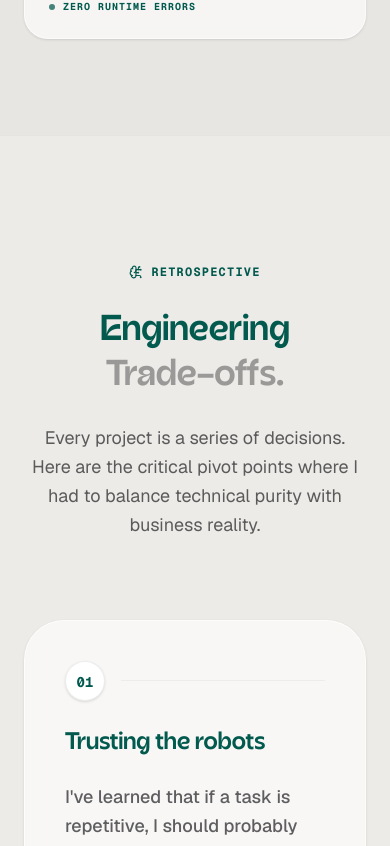
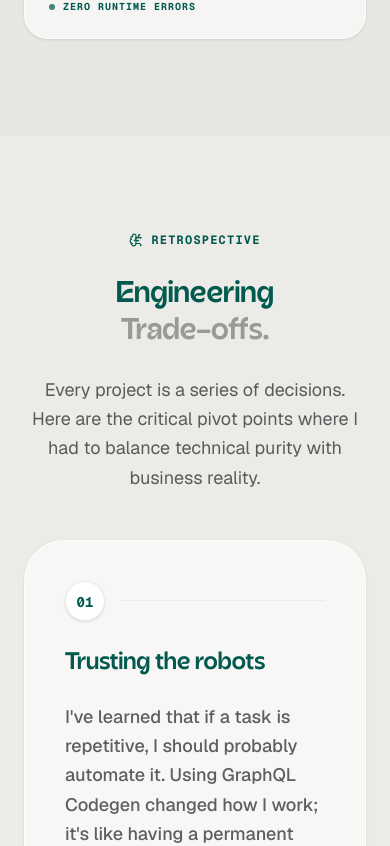
Before and after one commit to ChristianCastillejo/portfolio, a Next.js app: page /projects/silvestra in a window 390 px wide. Shown: the part 9898-10744 px from the top of the page. Built offline with nearby package versions, Linux system fonts and the light colour scheme.

Commit message:
--wip-- [skip ci]

```diff
--- a/src/components/projects/shared/project-insight.tsx
+++ b/src/components/projects/shared/project-insight.tsx
@@ -8,17 +8,16 @@ export const ProjectInsight = ({ project }: { project: ProjectCaseStudy }) => {
     if (!project.lessons || project.lessons.length === 0) return null;
 
     return (
-        <section className="w-full border-t border-border/40 relative overflow-hidden py-32 md:py-48">
-
+        <section className="w-full border-t border-border/40 relative overflow-hidden py-24 md:py-48">
             <div className="w-full max-w-[1400px] mx-auto px-6 md:px-12">
 
                 {/* 1. HEADER EDITORIAL (Centrado para cerrar la narrativa) */}
-                <div className="text-center max-w-3xl mx-auto mb-20 md:mb-32">
+                <div className="text-center max-w-3xl mx-auto mb-12 md:mb-32">
                     <span className="font-mono text-xs text-accent font-bold uppercase tracking-widest flex items-center justify-center gap-2 mb-6">
                         <BrainCircuit size={14} />
                         Retrospective
                     </span>
-                    <h3 className="font-display text-4xl md:text-6xl font-bold text-foreground mb-6 leading-tight">
+                    <h3 className="font-display text-3xl sm:text-4xl md:text-6xl font-bold text-foreground mb-6 leading-tight">
                         Engineering <br /> <span className="text-foreground/40">Trade-offs.</span>
                     </h3>
                     <p className="text-foreground/70 text-lg md:text-xl leading-relaxed text-pretty">
@@ -39,7 +38,7 @@ export const ProjectInsight = ({ project }: { project: ProjectCaseStudy }) => {
                             className="group relative bg-white/60 backdrop-blur-md border border-white/60 p-10 md:p-12 rounded-[2.5rem] shadow-sm hover:shadow-lg hover:-translate-y-1 transition-colors transition-transform transition-shadow duration-500 overflow-hidden flex flex-col justify-between min-h-[360px]"
                         >
                             {/* Icono de fondo gigante y sutil (Decoración SDE) */}
-                            <div className="absolute -right-8 -bottom-8 text-foreground/[0.03] group-hover:text-foreground/[0.06] transition-colors duration-500 rotate-12">
+                            <div className="absolute -right-8 -bottom-8 text-foreground/[0.03] group-hover:text-foreground/[0.06] transition-colors duration-500 rotate-12 scale-75 md:scale-100 origin-bottom-right">
                                 <Lightbulb size={200} strokeWidth={1} />
                             </div>
 
```
